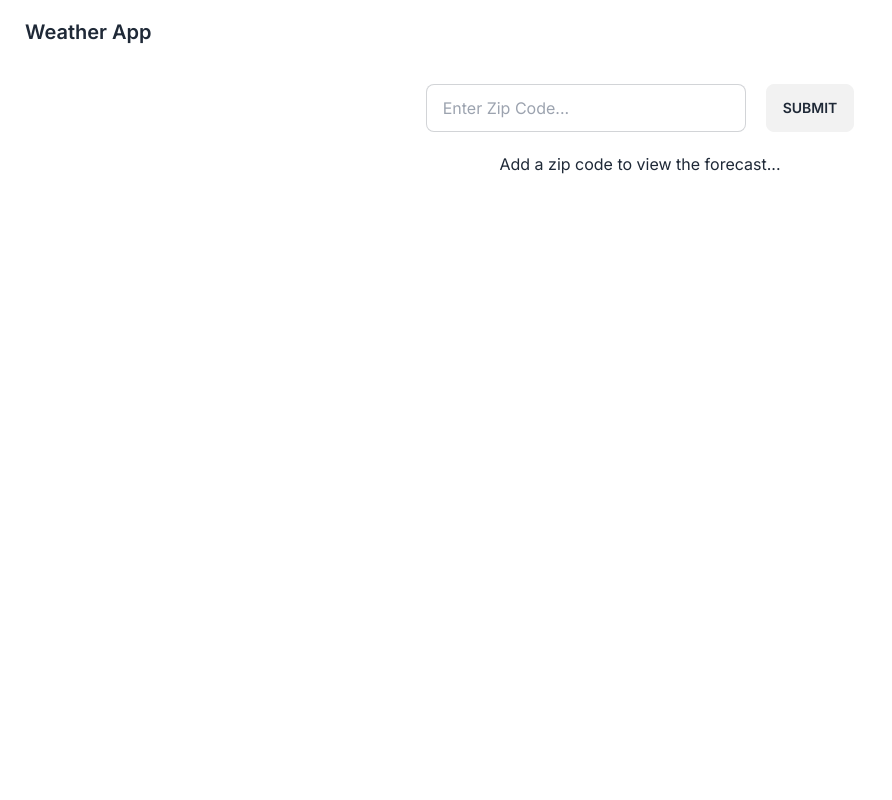
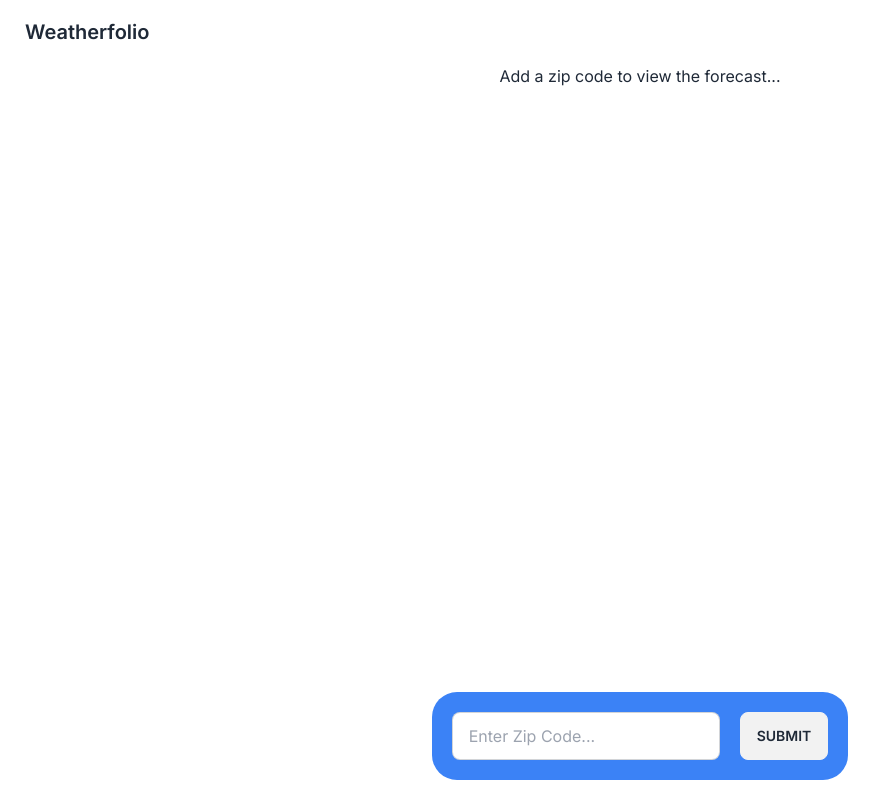
Before and after one commit to ajdemarco95/weather-app, a Next.js app: page / in a window 1280 px wide. Shown: the whole page, without its empty margins (0-892 px from the left). Built offline with nearby package versions, Linux system fonts and the light colour scheme.

Commit message:
Zip code entry input now floats

```diff
--- /dev/null
+++ b/app/FloaterInput.js
@@ -0,0 +1,39 @@
+import React from "react";
+
+function FloaterInput(props) {
+  const { setIsLoading, handleSubmit, setSearch, loading } = props;
+  return (
+    <>
+      <div className="flex justify-center">
+        <div className="flex justify-center bg-blue-500 p-5 rounded-[25px]">
+          <input
+            placeholder="Enter Zip Code..."
+            type="text"
+            className="input input-bordered w-full max-w-xs"
+            onChange={(e) => {
+              setSearch(e.target.value);
+            }}
+          />
+          {loading && (
+            <button disabled className="btn ml-5">
+              <span className="loading loading-dots"></span>
+            </button>
+          )}
+          {!loading && (
+            <button
+              onClick={() => {
+                setIsLoading(true);
+                handleSubmit();
+              }}
+              className="btn ml-5"
+            >
+              Submit
+            </button>
+          )}
+        </div>
+      </div>
+    </>
+  );
+}
+
+export default FloaterInput;
--- a/app/page.js
+++ b/app/page.js
@@ -1,6 +1,7 @@
 "use client";
-import { useState, useEffect } from "react";
+import { useState } from "react";
 import ViewForecast from "./ViewForecast";
+import FloaterInput from "./FloaterInput";
 
 export default function Home() {
   const [search, setSearch] = useState();
@@ -22,34 +23,17 @@ export default function Home() {
     <>
       <div className="navbar">
         <div className="flex-1">
-          <a className="btn btn-ghost normal-case text-xl">Weather App</a>
+          <a className="btn btn-ghost normal-case text-xl">Weatherfolio</a>
         </div>
       </div>
-      <div className="m-5 flex items-center justify-center w-100">
-        <input
-          placeholder="Enter Zip Code..."
-          type="text"
-          className="input input-bordered w-full max-w-xs"
-          onChange={(e) => {
-            setSearch(e.target.value);
-          }}
+      <div className="absolute m-auto left-0 right-0 bottom-5">
+        <FloaterInput
+          search={search}
+          setSearch={setSearch}
+          loading={loading}
+          setIsLoading={setIsLoading}
+          handleSubmit={handleSubmit}
         />
-        {loading && (
-          <button disabled className="btn ml-5">
-            <span className="loading loading-dots"></span>
-          </button>
-        )}
-        {!loading && (
-          <button
-            onClick={() => {
-              setIsLoading(true);
-              handleSubmit();
-            }}
-            className="btn ml-5"
-          >
-            Submit
-          </button>
-        )}
       </div>
       {!forecast && (
         <p className="text-center">Add a zip code to view the forecast...</p>
```
